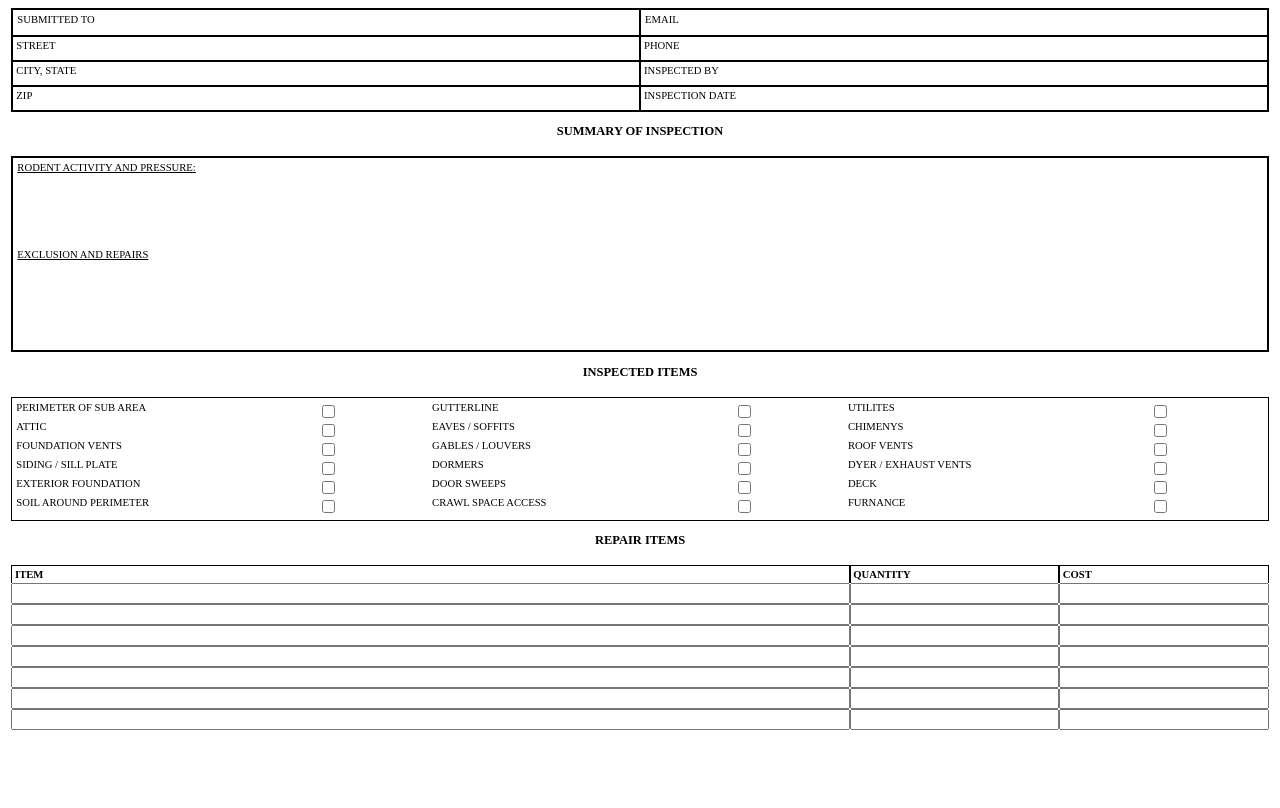
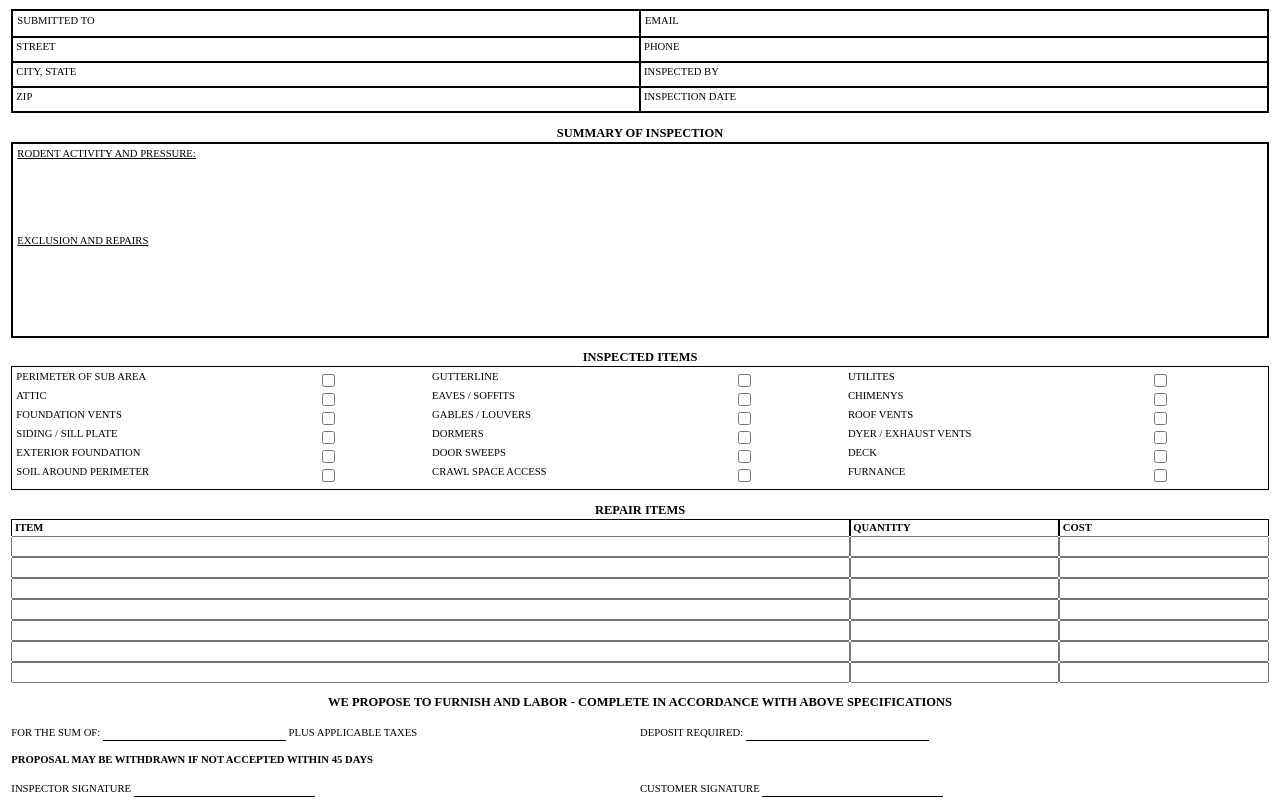
Before and after one commit to Interstate-Pest/Rodent-Form-V2, a plain HTML site: page index.html in a window 1280 px wide. Shown: the part 124-932 px from the top of the page. Before the commit the page ends 865 px from the top, so only its background shows below. Drawn offline with Linux system fonts and the light colour scheme.

Commit message:
added signing section

```diff
--- a/index.html
+++ b/index.html
@@ -6,7 +6,7 @@
     <meta name="viewport" content="width=device-width, initial-scale=1.0" />
     <title>Rodent Form V2</title>
   </head>
-  <body style="font-size: 8pt; margin: 3mm 3mm; margin-top: 10px">
+  <body style="font-size: 8pt; margin: 3mm 3mm;">
     <!-- " line-height: 90%;"> -->
     <!-- Logo and company contact info -->
     <header style="display: grid; grid-template-columns: 1fr 1fr 1fr;">
@@ -140,7 +140,7 @@
         </div>
       </article>
       <!-- Summary of inspection -->
-      <div class="emptyBox" style="height: 2rem;">
+      <div class="emptyBox" style="height: 1rem;">
         <h3 style="text-align: center;">SUMMARY OF INSPECTION</h3>
       </div>
       <article style="border: 2px solid black; padding: 3pt;">
@@ -158,7 +158,7 @@
           </div>
     </article>
     <!-- Inspected items -->
-    <div class="emptyBox" style="height: 2rem;">
+    <div class="emptyBox" style="height: 1rem;">
       <h3 style="text-align: center;">INSPECTED ITEMS</h3>
     </div>
     <article style="border: 1px solid black; display: grid; grid-template-columns: 1fr 1fr 1fr; padding: 3pt;">
@@ -206,7 +206,7 @@
       </div>
     </article>
     <!-- Repair items -->
-    <div class="emptyBox" style="height: 2rem;">
+    <div class="emptyBox" style="height: 1rem;">
       <h3 style="text-align: center;">REPAIR ITEMS</h3>
     </div>
     <article style="display: grid; grid-template-columns: 4fr 1fr 1fr;">
@@ -232,17 +232,44 @@
       </div>
       <div style="display: grid;">
         <label style="border: 1px solid black; padding: 2pt; border-bottom: none; font-weight: bold;">COST</label>
-        <input maxlength="9">
-        <input maxlength="9">
-        <input maxlength="9">
-        <input maxlength="9">
-        <input maxlength="9">
-        <input maxlength="9">
-        <input maxlength="9">
+        <input maxlength="7">
+        <input maxlength="7">
+        <input maxlength="7">
+        <input maxlength="7">
+        <input maxlength="7">
+        <input maxlength="7">
+        <input maxlength="7">
       </div>
     </article>
+
     <!-- Terms -->
-    <!-- Page break -->
+    <h3 style="font-weight: bold; text-align: center;">WE PROPOSE TO FURNISH AND LABOR - COMPLETE IN ACCORDANCE WITH ABOVE SPECIFICATIONS</h3>
+    <article>
+      <div class="col1" style="display: grid; grid-template-columns: 1fr 1fr;">
+        <div>
+          <label>FOR THE SUM OF: </label>
+          <input type="text" style="font-weight: bold; border: none; border-bottom: 1px solid black; text-align: center;">
+          <label>PLUS APPLICABLE TAXES</label>
+        </div>
+        <div>
+          <label>DEPOSIT REQUIRED:</label>
+          <input type="text" style="font-weight: bold; border: none; border-bottom: 1px solid black; text-align: center;">
+        </div>
+      </div>
+      <p style="font-weight: bold; margin: 10pt 0pt 10pt 0pt;">PROPOSAL MAY BE WITHDRAWN IF NOT ACCEPTED WITHIN 45 DAYS</p>
+      <div class="col1" style="display: grid; grid-template-columns: 1fr 1fr;">
+        <div class="inspectorSig">
+          <label>INSPECTOR SIGNATURE</label>
+          <input type="text" style="border: none; border-bottom: 1px solid black;">
+        </div>
+        <div class="customerSig">
+          <label>CUSTOMER SIGNATURE</label>
+          <input type="text" style="border: none; border-bottom: 1px solid black;">
+        </div>
+      </div>
+    </article>
+    <!-- Page break for printing -->
+    <div style="page-break-after: always;"></div>
     <!-- Diagram of repairs -->
     <!-- Key -->
     <!-- Warranty and guarantee -->
```
